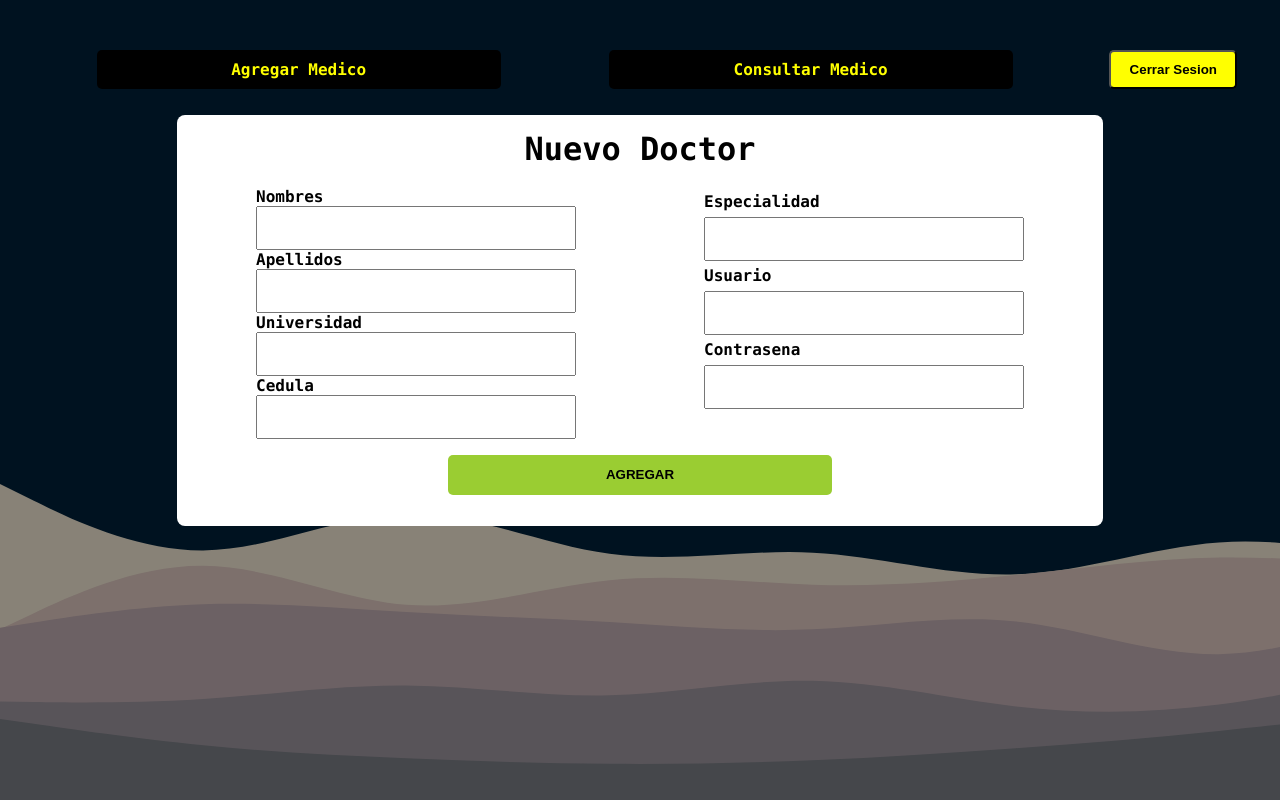
After one commit to manuellpz/ControlPacientes, a PHP site: page /backend/addDoctor.php in a window 1280 px wide. The commit adds this page. Run offline with PHP 8.4, Linux system fonts and the light colour scheme.

Commit message:
creacionDoctor

```diff
--- /dev/null
+++ b/backend/addDoctor.php
@@ -0,0 +1,47 @@
+<!DOCTYPE html>
+<html lang="es">
+<head>
+   <meta charset="UTF-8">
+   <meta http-equiv="X-UA-Compatible" content="IE=edge">
+   <meta name="viewport" content="width=device-width, initial-scale=1.0">
+   <title>Nuevo Doctor</title>
+   <link rel="stylesheet" href="../css/styles.css">
+</head>
+<body>
+   <?php include_once('../templates/menu_admin.php'); ?>
+
+   <div class="form_container admin_container">
+      <h1>Nuevo Doctor</h1> <br>
+      <form>
+         <div class="groupItems">
+            <label for="txt_nombres">Nombres</label>
+            <input type="text" id="txt_nombres">
+
+            <label for="txt_apellidos">Apellidos</label>
+            <input type="text" id="txt_apellidos">
+
+            <label for="txt_universidad">Universidad</label>
+            <input type="text" id="txt_universidad">
+
+            <label for="txt_cedula">Cedula</label>
+            <input type="text" id="txt_cedula">
+         </div>
+
+         <div class="groupItems">
+            <label for="txt_especialidad">Especialidad</label>
+            <input type="text" id="txt_especialidad">
+
+            <label for="txt_usuario">Usuario</label>
+            <input type="text" id="txt_usuario">
+
+            <label for="txt_contrasena">Contrasena</label>
+            <input type="text" id="txt_contrasena"><br>
+         </div>
+         <button type="submit" id="btn_addDoctor">AGREGAR</button>
+      </form>
+
+   </div>
+
+   <script src="../js/newDoctor.js" type="module"></script>
+</body>
+</html>
--- a/css/styles.css
+++ b/css/styles.css
@@ -30,18 +30,16 @@ body {
    border-radius:5px;
 }
 
-/*ESTILOS LOGIN*/
-
-#login_container {
+.form_container {
    background:white;
    width:40vw;
-   height: 30vh;
+   height: auto;
    padding:15px;
    display:flex;
    flex-flow: column wrap;
    justify-content: center;
    align-items: center;
-   margin:auto;
+   margin:2% auto;
    border:none;
    border-radius:8px;
 }
@@ -50,7 +48,7 @@ form {
    accent-color: navy;
 }
 
-#login_container > form > input {
+.form_container > form > input {
    display:block;
    width:25vw;
    margin-bottom: 15px;
@@ -77,7 +75,7 @@ form {
 
 /*ESTILOS ADMIN*/
 
-#logout {
+#btn_logout {
    width:10vw;
    padding:10px;
    font-weight: bold;
@@ -85,3 +83,74 @@ form {
    border-radius: 5px;
    cursor:pointer;
 }
+
+.admin_container {
+   width:70vw;
+   height: auto;
+}
+
+.admin_container form {
+   width:60vw;
+   display:flex;
+   flex-flow: row wrap;
+   justify-content: space-between;
+}
+
+.groupItems {
+   width:25vw;
+   display:flex;
+   flex-flow: column wrap;
+   justify-content: space-evenly;
+}
+.groupItems input {
+   height:5vh;
+   text-align: center;
+   font-size: larger;
+   font-weight: bold;
+}
+#btn_addDoctor {
+   width:50%;
+   background:yellowgreen;
+   font-weight: bold;
+   margin:2vh auto;
+   height: 5vh;
+   border:none;
+   border-radius: 5px;
+   cursor:pointer;
+}
+
+#nav_container{
+   width:100%;
+   display:flex;
+   justify-content: space-evenly;
+}
+
+#nav_container > ul {
+   width: 80vw;
+   display:flex;
+   flex-flow: row wrap;
+   justify-content: space-around;
+}
+
+#nav_container > ul > li {
+   width:30vw;
+   text-align: center;
+   list-style: none;
+   color:yellow;
+   background:black;
+   padding:10px;
+   cursor:pointer;
+   border-radius:5px;
+   transition: 1s ease-in-out;
+}
+
+#nav_container > ul > li:hover {
+   border:1px solid silver;
+   filter:drop-shadow(2px 2px 15px white);
+   transition:0.3s ease-in-out;
+}
+
+a {
+   color:yellow;
+   text-decoration: none;
+}
--- a/index.php
+++ b/index.php
@@ -12,7 +12,7 @@
       <h1 class="title">INICIAR SESION</h1>
    </header>
    <br>
-   <div id="login_container">
+   <div class="form_container">
       <form>
          <label for="txt_user">Usuario: </label>
          <input type="text" id="txt_user" required>
--- a/js/admin.js
+++ b/js/admin.js
@@ -8,7 +8,7 @@ if(data.length > 0)
 else
    window.location.href = '../'
 
-select('#logout').addEventListener('click',() => {
+select('#btn_logout').addEventListener('click',() => {
    sessionStorage.removeItem('userdata')
    window.location.href = '../'
 })
--- /dev/null
+++ b/js/newDoctor.js
@@ -0,0 +1,28 @@
+import {select} from '../js/utils.js'
+
+addEventListener('submit',e => {
+   e.preventDefault()
+   const nombres = select('#txt_nombres').value
+   const apellidos = select('#txt_apellidos').value
+   const universidad = select('#txt_universidad').value
+   const cedula = select('#txt_cedula').value
+   const especialidad = select('#txt_especialidad').value
+   const usuario = select('#txt_usuario').value
+   const contrasena = select('#txt_contrasena').value
+
+   const data = new FormData()
+   data.append('nombres',nombres)
+   data.append('apellidos',apellidos)
+   data.append('universidad',universidad)
+   data.append('cedula',cedula)
+   data.append('especialidad',especialidad)
+   data.append('usuario',usuario)
+   data.append('contrasena',contrasena)
+
+   fetch('../backend/operaciones.php',{
+      method:'post',
+      body:data
+   })
+   .then(response => response.text())
+   .then(respuesta => console.log(respuesta))
+})
--- /dev/null
+++ b/templates/menu_admin.php
@@ -0,0 +1,10 @@
+<header>
+   <h1 id="saludo" class="title"></h1>
+</header>
+<nav id="nav_container">
+   <ul id="nav_items">
+      <li><a href="../backend/addDoctor.php">Agregar Medico</a></li>
+      <li><a href="#">Consultar Medico</a></li>
+   </ul>
+   <button id="btn_logout">Cerrar Sesion</button>
+</nav>
```
Also changed, not shown: backend/admin.php (+2 -6 lines), backend/operaciones.php (+16 -0 lines).
